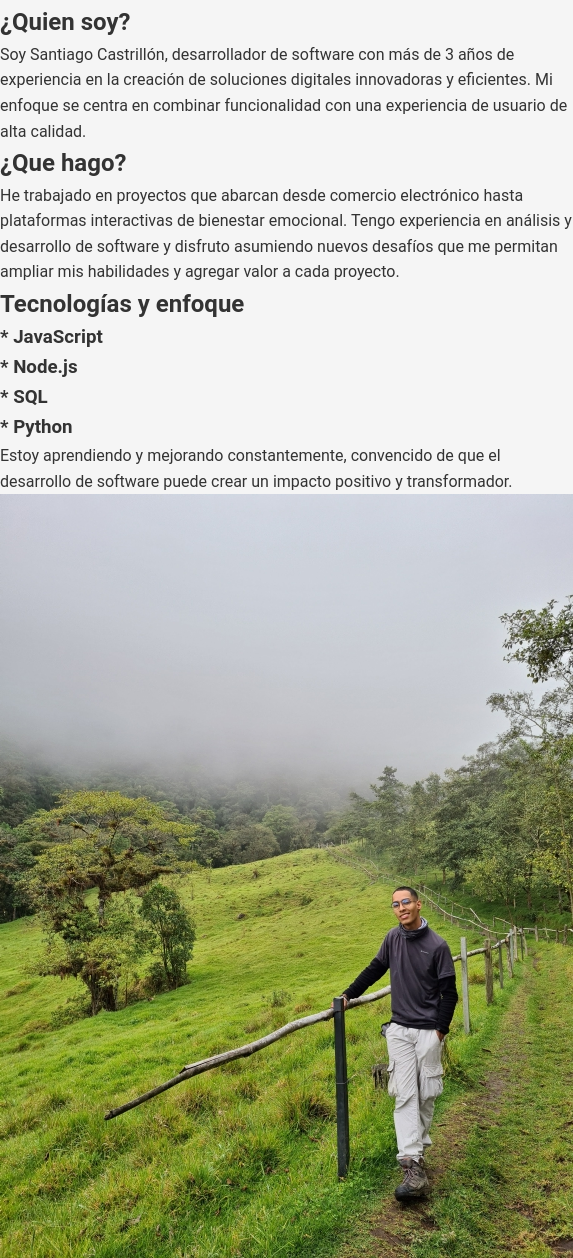
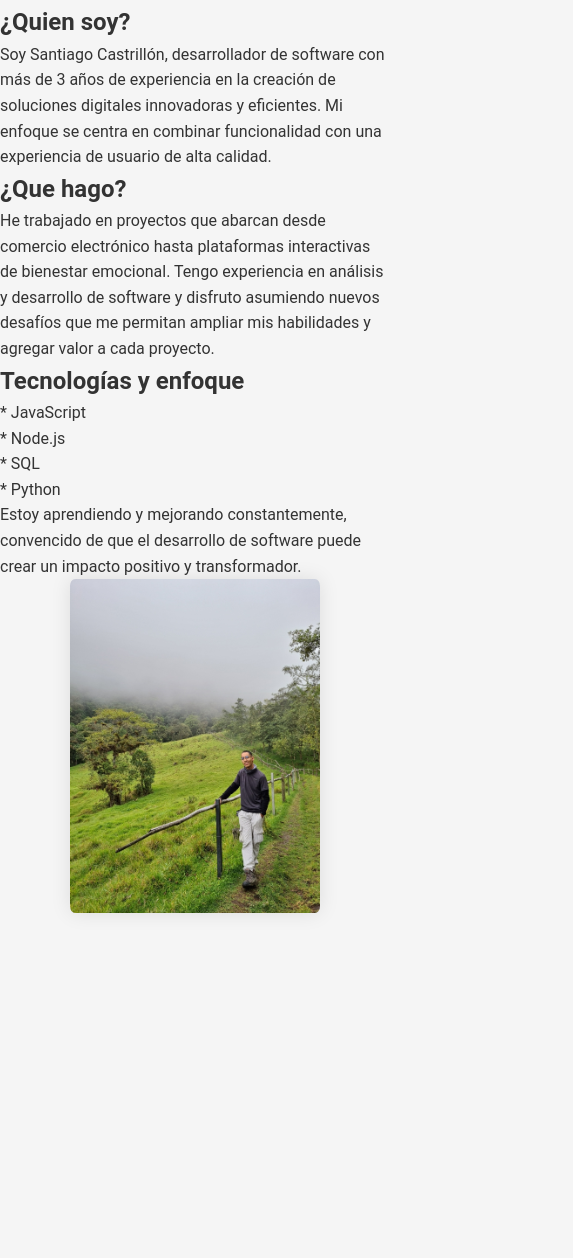
Before and after one commit to SantiagoCastrillonA/blog-personalizado, a plain HTML site: page about.html in a window 390 px wide. Shown: the part 447-1705 px from the top of the page, 573 px wide, since content can reach past the window. After the commit the page ends 1390 px from the top, so only its background shows below. Drawn offline with Linux system fonts and the light colour scheme.

Commit message:
se soluciona el problema con las media queris y el responsive

```diff
--- a/about.html
+++ b/about.html
@@ -34,17 +34,19 @@
                       <p>Soy Santiago Castrillón, desarrollador de software con más de 3 años de experiencia en la creación de soluciones digitales innovadoras y eficientes. Mi enfoque se centra en combinar funcionalidad con una experiencia de usuario de alta calidad.</p>
                       <h2>¿Que hago?</h2>
                       <p>He trabajado en proyectos que abarcan desde comercio electrónico hasta plataformas interactivas de bienestar emocional. Tengo experiencia en análisis y desarrollo de software y disfruto asumiendo nuevos desafíos que me permitan ampliar mis habilidades y agregar valor a cada proyecto.
+
                       <h2>Tecnologías y enfoque</h2>
+                      <p>* JavaScript</p>
+                      <p>* Node.js</p>
+                      <p>* SQL</p>
+                      <p>* Python</p>
                       <p>
-                        <h3>* JavaScript</h3>
-                        <h3>* Node.js</h3>
-                        <h3>* SQL</h3>
-                        <h3>* Python</h3>
-
-                        Estoy aprendiendo y mejorando constantemente, convencido de que el desarrollo de software puede crear un impacto positivo y transformador.</p>
+                        Estoy aprendiendo y mejorando constantemente, convencido de que el desarrollo de software puede crear un impacto positivo y transformador.
+                      </p>
                     </div>
-                    <div class="about-image-container"></div>
-                      <img src="img\profil.jpg" class="img-responsive" alt="">
+                    <div class="about-image-container">
+                      <img src="img/profil.jpg" class="img-responsive" alt="">
+                    </div>
                     </div>
                   </div>
                 </div>
--- a/styles.css
+++ b/styles.css
@@ -494,7 +494,7 @@ body {
 
   .about-image-container img {
     max-width: 250px;
-    border-radius: 50%;
+    border-radius: 2%;
     box-shadow: 0 0 20px rgba(0, 0, 0, 0.1);
   }
 
```
